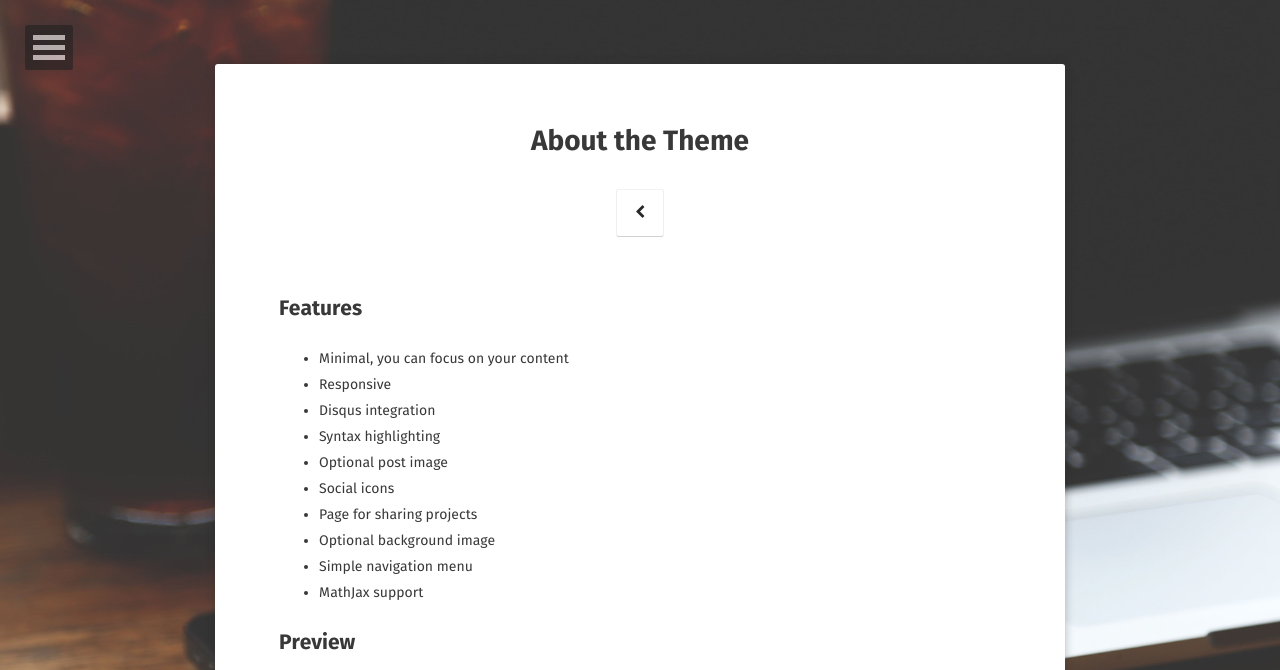
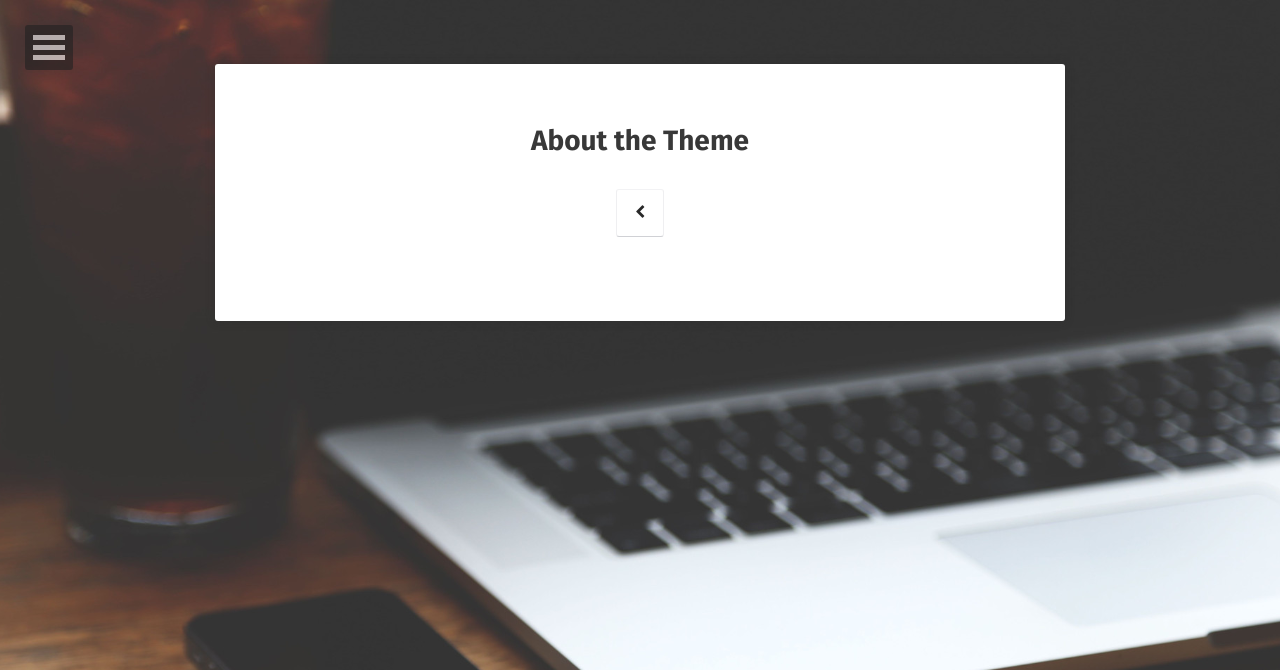
Before and after one commit to Akhilani/akhilani.com, a Jekyll site: the page built from about/index.md, in a window 1280 px wide. Shown: the top 670 px of the page. Built offline with Jekyll 4.4.1, drawn with Linux system fonts in a browser that asks for light colours; some web fonts are replaced; some of the changed text lies outside the part shown; grey boxes are pictures that could not be loaded.

Commit message:
logo change

```diff
--- a/_config.yml
+++ b/_config.yml
@@ -4,7 +4,7 @@ bio:                'Web Development Specialist'
 description:        "Dedicated follower of passion."
 reading_time:       true
 words_per_minute:   200
-logo:               'assets/img/logo.png'
+logo:               'assets/img/akhil.jpg'
 background:         'assets/img/placeholder-big.jpg'
 tiled_bg:           false   # Set this true if you want to tile your background image, otherwise it will be covered
 locale:             en_US
--- a/about/index.md
+++ b/about/index.md
@@ -4,31 +4,3 @@ title: About the Theme
 tags: [about, Akhil Kadangode]
 comments: false
 ---
-
-## Features
-* Minimal, you can focus on your content
-* Responsive
-* Disqus integration
-* Syntax highlighting
-* Optional post image
-* Social icons
-* Page for sharing projects
-* Optional background image
-* Simple navigation menu
-* MathJax support
-
-## Preview
-
-{% capture images %}
-    https://cloud.githubusercontent.com/assets/754514/14509720/61c61058-01d6-11e6-93ab-0918515ecd56.png
-    https://cloud.githubusercontent.com/assets/754514/14509716/61ac6c8e-01d6-11e6-879f-8308883de790.png
-{% endcapture %}
-{% include gallery images=images caption="Screenshots of Moon Theme" cols=2 %}
-
-See a [live version of Moon](http://taylantatli.github.io/Moon) hosted on GitHub.
-
-## Getting Started
-
-To learn how to install and use this theme check out the [Setup Guide](http://taylantatli.me/Moon/moon-theme/) for more information.
-
-[Install Moon](https://github.com/TaylanTatli/Moon){: .btn}
```
Also changed, not shown: assets/img/akhil.jpg (added).
